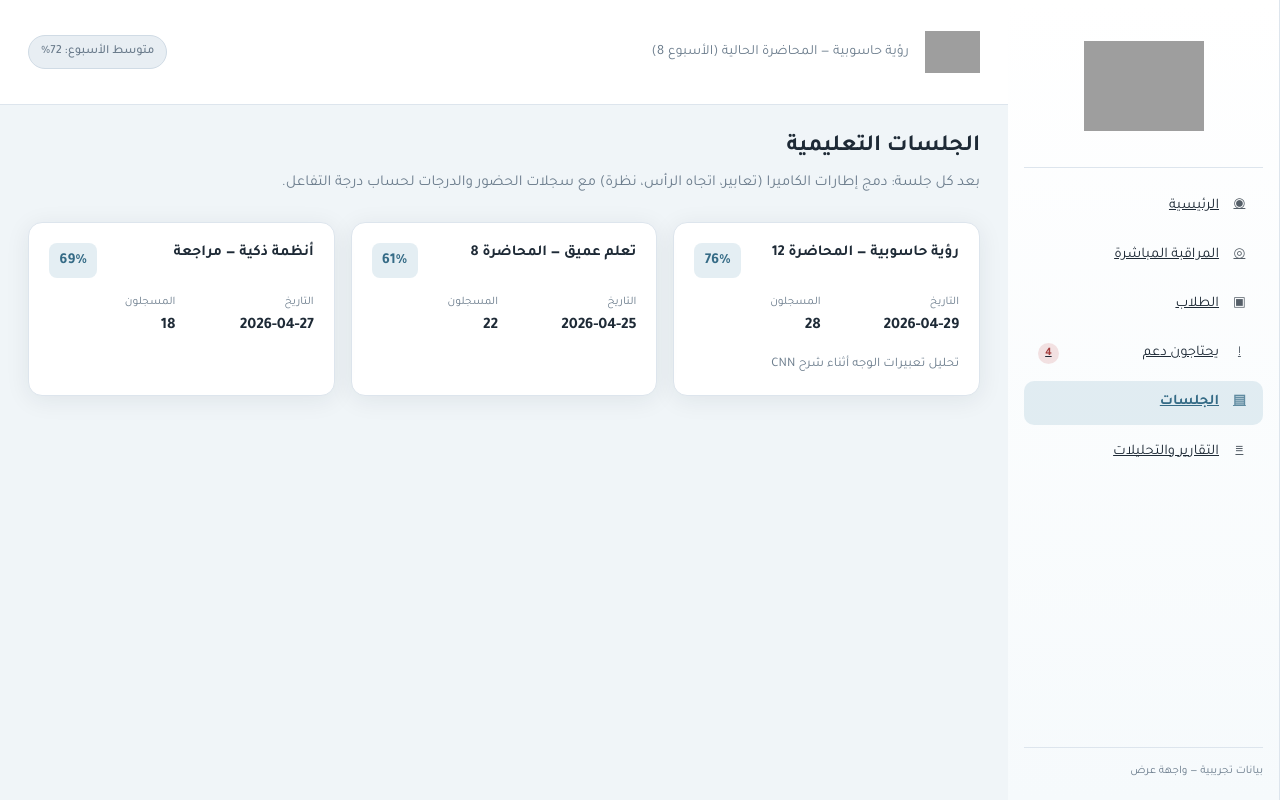
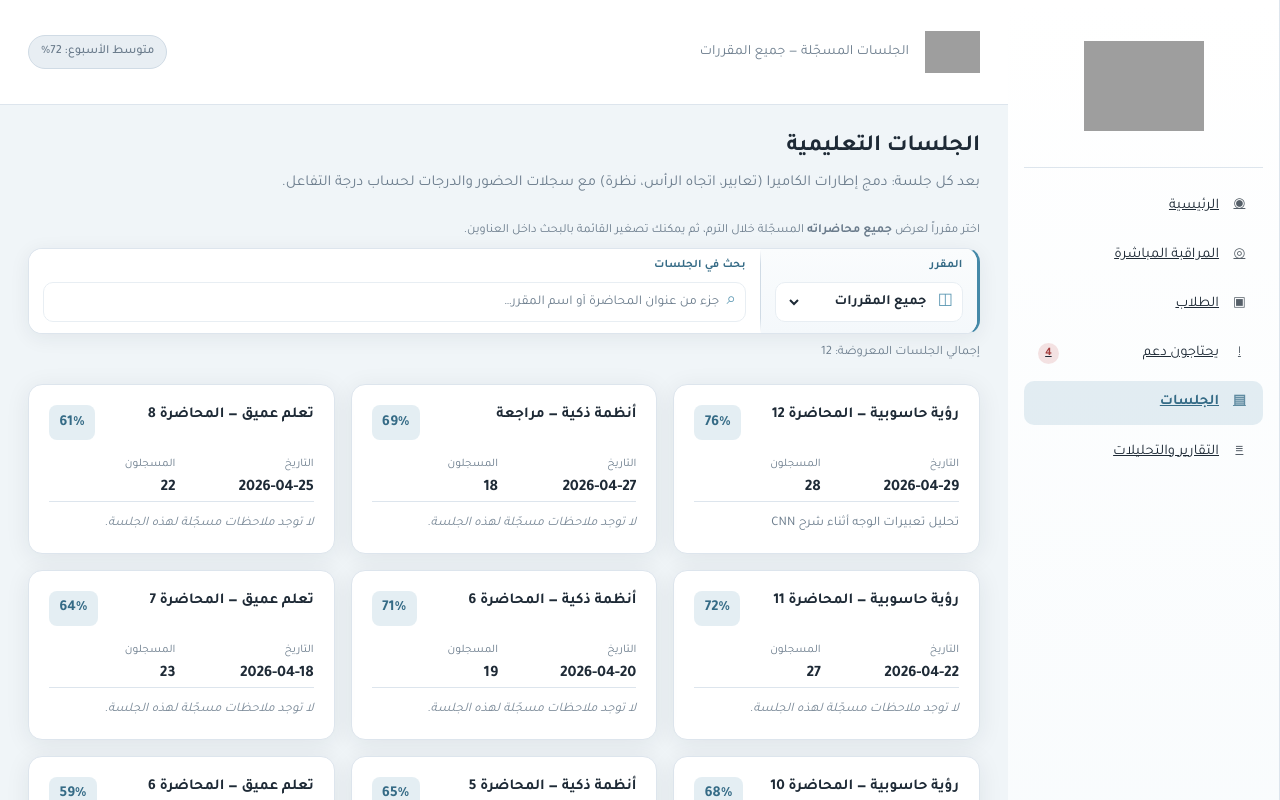
Before and after one commit to ITbyAmani/modrik-GP, a React (Vite) app: page /sessions in a window 1280 px wide. Shown: the top 800 px of the page. Built offline with nearby package versions, Linux system fonts and the light colour scheme; grey boxes are pictures that could not be loaded.

Commit message:
Enhance SessionsView component with course filtering and search functionality. Updated mock data to include course information for sessions. Improved CSS styles for session cards and added new summary and empty state messages for better user experience.

```diff
--- a/src/App.css
+++ b/src/App.css
@@ -1262,7 +1262,34 @@ body {
   gap: 1rem;
 }
 
+.sessions-view__summary {
+  margin: 0.65rem 0 0;
+  font-size: 0.8rem;
+  color: var(--muted);
+  line-height: 1.45;
+}
+
+.sessions-view__empty {
+  margin: 0;
+  padding: 1.25rem 1.15rem;
+  font-size: 0.9rem;
+  color: var(--muted);
+  text-align: center;
+}
+
+.sessions-view__hint {
+  margin: 1.25rem 0 0;
+  font-size: 0.8rem;
+  color: var(--muted);
+  line-height: 1.5;
+  max-width: 40rem;
+}
+
 .session-card {
+  display: flex;
+  flex-direction: column;
+  height: 100%;
+  min-height: 0;
   background: var(--surface);
   border: 1px solid var(--border);
   border-radius: var(--radius);
@@ -1303,10 +1330,23 @@ body {
   font-weight: 600;
 }
 
+.session-card__footer {
+  margin-top: auto;
+  padding-top: 0.75rem;
+  border-top: 1px solid var(--border);
+  min-height: 0;
+}
+
 .session-card__notes {
-  margin: 1rem 0 0;
+  margin: 0;
   font-size: 0.82rem;
   color: var(--muted);
+  line-height: 1.45;
+}
+
+.session-card__notes--empty {
+  font-style: italic;
+  opacity: 0.9;
 }
 
 .report-summary {
--- a/src/components/SessionsView.tsx
+++ b/src/components/SessionsView.tsx
@@ -1,6 +1,46 @@
-import { mockSessions } from "../data/seasMock";
+import { useEffect, useMemo, useState } from "react";
+import { mockSessions, mockStudents } from "../data/seasMock";
 
 export function SessionsView() {
+  const [query, setQuery] = useState("");
+  const [courseFilter, setCourseFilter] = useState("");
+
+  const courseOptions = useMemo(() => {
+    const names = Array.from(new Set(mockStudents.map((s) => s.course)));
+    return names.sort((a, b) => a.localeCompare(b, "ar"));
+  }, []);
+
+  useEffect(() => {
+    if (courseFilter && !courseOptions.includes(courseFilter)) {
+      setCourseFilter("");
+    }
+  }, [courseFilter, courseOptions]);
+
+  const sessionsFiltered = useMemo(() => {
+    const sorted = [...mockSessions].sort((a, b) =>
+      b.date.localeCompare(a.date)
+    );
+    let rows = sorted;
+    if (courseFilter) {
+      rows = rows.filter((s) => s.course === courseFilter);
+    }
+    const q = query.trim();
+    if (q) {
+      const qLower = q.toLowerCase();
+      rows = rows.filter(
+        (s) =>
+          s.courseName.includes(q) ||
+          s.courseName.toLowerCase().includes(qLower) ||
+          s.course.includes(q) ||
+          s.course.toLowerCase().includes(qLower)
+      );
+    }
+    return rows;
+  }, [courseFilter, query]);
+
+  const totalAll = mockSessions.length;
+  const hasActiveFilters = Boolean(courseFilter || query.trim());
+
   return (
     <div className="page-stack">
       <header className="page-header">
@@ -10,8 +50,76 @@ export function SessionsView() {
           الحضور والدرجات لحساب درجة التفاعل.
         </p>
       </header>
+
+      <section className="student-filter" aria-label="تصفية وبحث الجلسات">
+        <p className="student-filter__hint">
+          اختر مقرراً لعرض <strong>جميع محاضراته</strong> المسجّلة خلال الترم، ثم
+          يمكنك تصغير القائمة بالبحث داخل العناوين.
+        </p>
+        <div className="student-filter__bar">
+          <div className="student-filter__segment student-filter__segment--course">
+            <label className="student-filter__label" htmlFor="sessions-course-filter">
+              المقرر
+            </label>
+            <div className="student-filter__shell">
+              <span className="student-filter__glyph" aria-hidden>
+                ◫
+              </span>
+              <select
+                id="sessions-course-filter"
+                className="student-filter__select"
+                value={courseFilter}
+                onChange={(e) => setCourseFilter(e.target.value)}
+              >
+                <option value="">جميع المقررات</option>
+                {courseOptions.map((name) => (
+                  <option key={name} value={name}>
+                    {name}
+                  </option>
+                ))}
+              </select>
+            </div>
+          </div>
+          <div className="student-filter__rule" aria-hidden />
+          <div className="student-filter__segment student-filter__segment--search">
+            <label className="student-filter__label" htmlFor="sessions-search">
+              بحث في الجلسات
+            </label>
+            <div className="student-filter__shell student-filter__shell--search">
+              <span
+                className="student-filter__glyph student-filter__glyph--search"
+                aria-hidden
+              >
+                ⌕
+              </span>
+              <input
+                id="sessions-search"
+                type="search"
+                className="student-filter__input"
+                placeholder="جزء من عنوان المحاضرة أو اسم المقرر…"
+                value={query}
+                onChange={(e) => setQuery(e.target.value)}
+                autoComplete="off"
+              />
+            </div>
+          </div>
+        </div>
+        <p className="sessions-view__summary" role="status">
+          {!hasActiveFilters
+            ? `إجمالي الجلسات المعروضة: ${totalAll}`
+            : `عرض ${sessionsFiltered.length} من أصل ${totalAll} جلسة${
+                courseFilter ? ` — المقرر: ${courseFilter}` : ""
+              }`}
+        </p>
+      </section>
+
+      {sessionsFiltered.length === 0 ? (
+        <p className="sessions-view__empty panel">
+          لا توجد جلسات تطابق التصفية. جرّب «جميع المقررات» أو امسح البحث.
+        </p>
+      ) : (
         <div className="cards-grid">
-        {mockSessions.map((s) => (
+          {sessionsFiltered.map((s) => (
             <article key={s.id} className="session-card">
               <div className="session-card__head">
                 <h2>{s.courseName}</h2>
@@ -27,10 +135,24 @@ export function SessionsView() {
                   <dd>{s.studentsCount}</dd>
                 </div>
               </dl>
-            {s.notes ? <p className="session-card__notes">{s.notes}</p> : null}
+              <div className="session-card__footer">
+                {s.notes ? (
+                  <p className="session-card__notes">{s.notes}</p>
+                ) : (
+                  <p className="session-card__notes session-card__notes--empty">
+                    لا توجد ملاحظات مسجّلة لهذه الجلسة.
+                  </p>
+                )}
+              </div>
             </article>
           ))}
         </div>
+      )}
+
+      <p className="sessions-view__hint">
+        بيانات تجريبية — إضافة جلسة أو تعديلها من لوحة الجامعة يمكن ربطها لاحقاً
+        من واجهة الـ API.
+      </p>
     </div>
   );
 }
--- a/src/data/seasMock.ts
+++ b/src/data/seasMock.ts
@@ -34,6 +34,8 @@ export type Student = {
 
 export type Session = {
   id: string;
+  /** اسم المقرر كما في قائمة الطلاب — للتصفية حسب الترم */
+  course: string;
   courseName: string;
   date: string;
   avgEngagement: number;
@@ -536,6 +538,7 @@ export function getStudentById(id: string): Student | undefined {
 export const mockSessions: Session[] = [
   {
     id: "s1",
+    course: "رؤية حاسوبية",
     courseName: "رؤية حاسوبية — المحاضرة 12",
     date: "2026-04-29",
     avgEngagement: 76,
@@ -543,18 +546,92 @@ export const mockSessions: Session[] = [
     notes: "تحليل تعبيرات الوجه أثناء شرح CNN",
   },
   {
+    id: "s1-11",
+    course: "رؤية حاسوبية",
+    courseName: "رؤية حاسوبية — المحاضرة 11",
+    date: "2026-04-22",
+    avgEngagement: 72,
+    studentsCount: 27,
+  },
+  {
+    id: "s1-10",
+    course: "رؤية حاسوبية",
+    courseName: "رؤية حاسوبية — المحاضرة 10",
+    date: "2026-04-15",
+    avgEngagement: 68,
+    studentsCount: 26,
+  },
+  {
+    id: "s1-9",
+    course: "رؤية حاسوبية",
+    courseName: "رؤية حاسوبية — المحاضرة 9",
+    date: "2026-04-08",
+    avgEngagement: 74,
+    studentsCount: 28,
+  },
+  {
     id: "s2",
+    course: "تعلم عميق",
     courseName: "تعلم عميق — المحاضرة 8",
     date: "2026-04-25",
     avgEngagement: 61,
     studentsCount: 22,
   },
   {
+    id: "s2-7",
+    course: "تعلم عميق",
+    courseName: "تعلم عميق — المحاضرة 7",
+    date: "2026-04-18",
+    avgEngagement: 64,
+    studentsCount: 23,
+  },
+  {
+    id: "s2-6",
+    course: "تعلم عميق",
+    courseName: "تعلم عميق — المحاضرة 6",
+    date: "2026-04-11",
+    avgEngagement: 59,
+    studentsCount: 21,
+  },
+  {
+    id: "s2-5",
+    course: "تعلم عميق",
+    courseName: "تعلم عميق — المحاضرة 5",
+    date: "2026-04-04",
+    avgEngagement: 67,
+    studentsCount: 22,
+  },
+  {
     id: "s3",
+    course: "أنظمة ذكية",
     courseName: "أنظمة ذكية — مراجعة",
     date: "2026-04-27",
     avgEngagement: 69,
     studentsCount: 18,
+  },
+  {
+    id: "s3-6",
+    course: "أنظمة ذكية",
+    courseName: "أنظمة ذكية — المحاضرة 6",
+    date: "2026-04-20",
+    avgEngagement: 71,
+    studentsCount: 19,
+  },
+  {
+    id: "s3-5",
+    course: "أنظمة ذكية",
+    courseName: "أنظمة ذكية — المحاضرة 5",
+    date: "2026-04-13",
+    avgEngagement: 65,
+    studentsCount: 18,
+  },
+  {
+    id: "s3-4",
+    course: "أنظمة ذكية",
+    courseName: "أنظمة ذكية — المحاضرة 4",
+    date: "2026-04-06",
+    avgEngagement: 70,
+    studentsCount: 17,
   },
 ];
 
--- a/src/layouts/FacultyLayout.tsx
+++ b/src/layouts/FacultyLayout.tsx
@@ -1,9 +1,13 @@
-import { Outlet } from "react-router-dom";
+import { Outlet, useLocation } from "react-router-dom";
 import { FacultySidebar } from "../components/faculty/FacultySidebar";
 import { PROJECT_LOGO_SRC } from "../branding";
-import { currentLecture, dashboardSummary } from "../data/seasMock";
+import { dashboardSummary } from "../data/seasMock";
+import { facultyTopbarSubtitle } from "../lib/facultyTopbarSubtitle";
 
 export function FacultyLayout() {
+  const { pathname } = useLocation();
+  const topbarSubtitle = facultyTopbarSubtitle(pathname);
+
   return (
     <div className="shell">
       <FacultySidebar />
@@ -18,7 +22,7 @@ export function FacultyLayout() {
             />
             <div>
               <h1 className="visually-hidden">مُدرك</h1>
-              <p className="topbar__subtitle">{currentLecture.title}</p>
+              <p className="topbar__subtitle">{topbarSubtitle}</p>
             </div>
           </div>
           <div className="topbar__meta">
--- /dev/null
+++ b/src/lib/facultyTopbarSubtitle.ts
@@ -0,0 +1,30 @@
+import { currentLecture, instructorProfile } from "../data/seasMock";
+
+/** نص الشريط العلوي حسب المسار — لا يعرض «المحاضرة الحالية» إلا حيث يناسب السياق */
+export function facultyTopbarSubtitle(pathname: string): string {
+  const p = pathname.replace(/\/+$/, "") || "/";
+
+  if (p === "/") {
+    return currentLecture.title;
+  }
+  if (p === "/sessions") {
+    return "الجلسات المسجّلة — جميع المقررات";
+  }
+  if (p === "/monitoring") {
+    return `المراقبة المباشرة — ${instructorProfile.courseName} (${currentLecture.code})`;
+  }
+  if (p === "/students") {
+    return "الطلاب — قائمة المتابعة";
+  }
+  if (p === "/at-risk") {
+    return "طلاب يحتاجون دعم";
+  }
+  if (p.startsWith("/students/")) {
+    return "ملف الطالب";
+  }
+  if (p === "/reports") {
+    return "التقارير والتحليلات";
+  }
+
+  return currentLecture.title;
+}
```
Also changed, not shown: 1 other file (tests, documents, lock files or other folders). Lines whose indentation alone changed are shown as unchanged.
